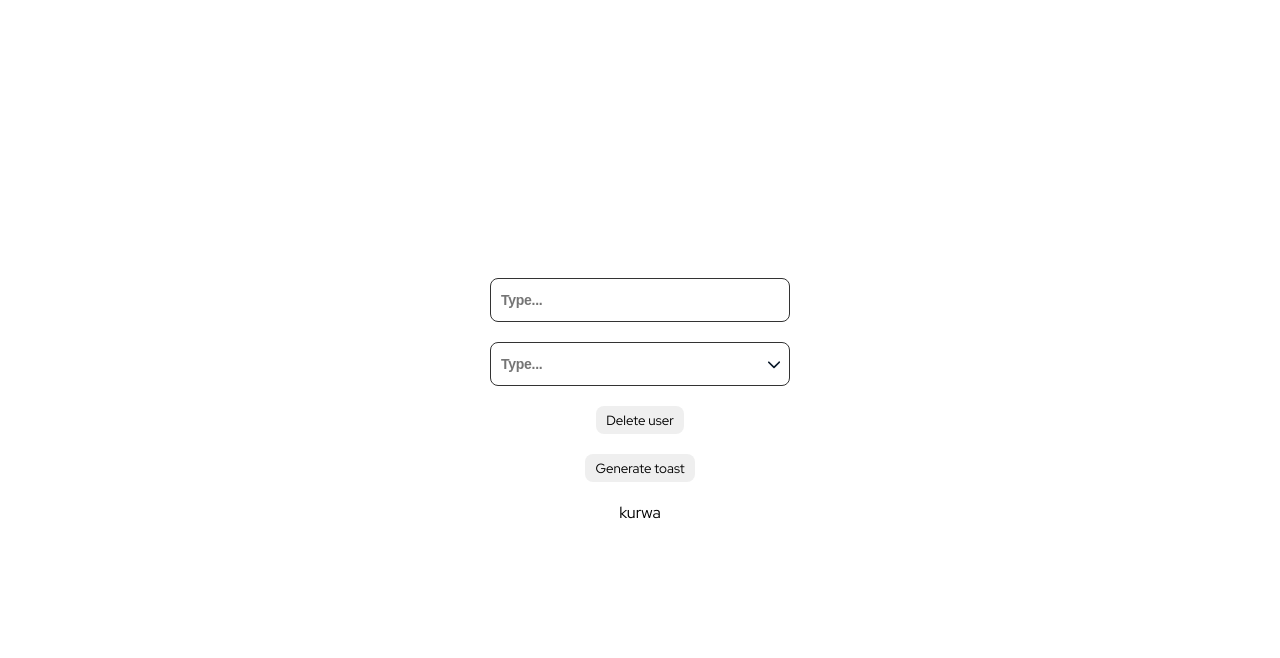
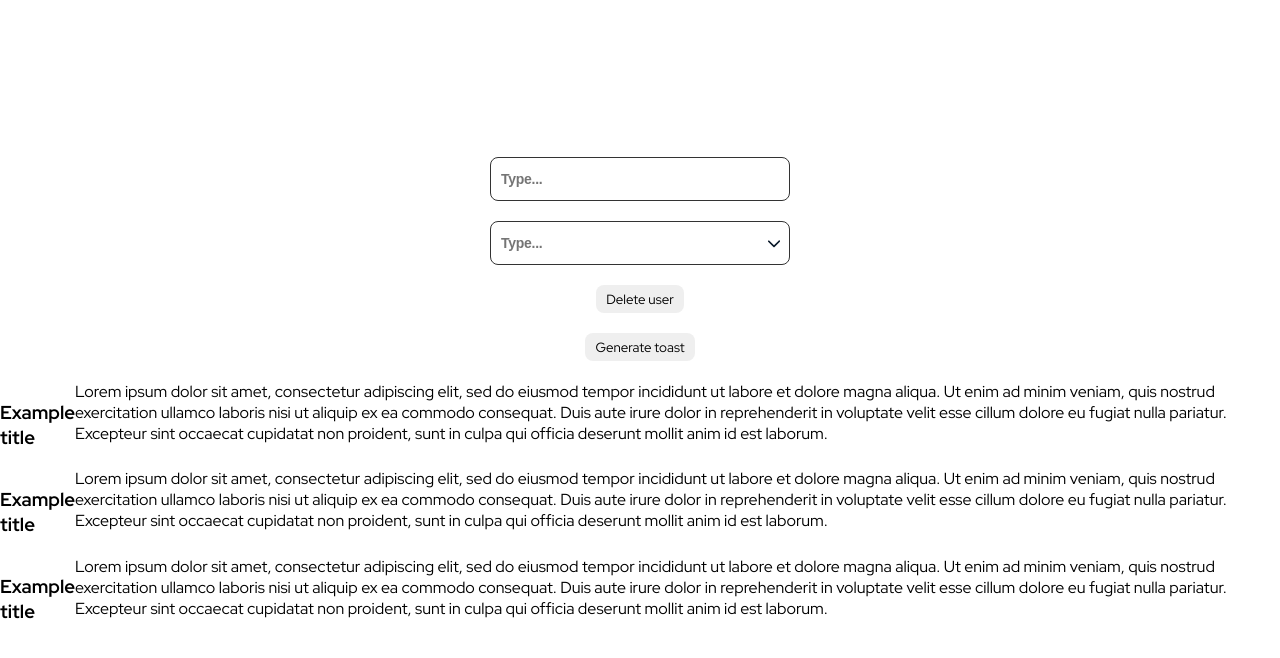
Before and after one commit to rartamosa/React-UI-components, a React (Create React App) app: page / in a window 1280 px wide. Shown: the top 658 px of the page. Built offline with nearby package versions, Linux system fonts and the light colour scheme.

Commit message:
Fixed types in Accordion

```diff
--- a/src/App.tsx
+++ b/src/App.tsx
@@ -20,7 +20,7 @@ import useToast from "./components/Toast/useToast";
 
 // ACCORDION
 import Accordion from "./components/Accordion/Accordion";
-import AccordionDummyData from "./components/Accordion/AccordionDummyData";
+import accordionDummyData from "./components/Accordion/AccordionDummyData";
 
 const App = () => {
   //  TAGS INPUT
@@ -138,7 +138,7 @@ const App = () => {
       />
 
       {/* ACCORDION */}
-      <Accordion accordionBody={AccordionDummyData} />
+      <Accordion accordionBody={accordionDummyData} />
     </>
   );
 };
--- a/src/components/Accordion/Accordion.tsx
+++ b/src/components/Accordion/Accordion.tsx
@@ -1,17 +1,16 @@
 import { useState } from "react";
 import styled, { css } from "styled-components";
 
-import { AccordionProps } from "./AccordionProps";
+import { AccordionProps, AccordionData } from "./AccordionProps";
 
 const Accordion = ({ accordionBody }: AccordionProps) => {
   const [isAccordionOpen, setIsAccordionOpen] = useState(false);
 
   return (
     <div>
-      kurwa
       {accordionBody.map((accordion) => (
         <AccordionsContainer key={accordion.id}>
-          <SingleAccordion>{accordion.children}</SingleAccordion>
+          <SingleAccordion>{accordion.children()}</SingleAccordion>
         </AccordionsContainer>
       ))}
     </div>
--- a/src/components/Accordion/AccordionDummyData.ts
+++ b/src/components/Accordion/AccordionDummyData.ts
@@ -5,10 +5,10 @@ import uniqid from "uniqid";
 import { AccordionData } from "./AccordionProps";
 import DummyComponent from "./DummyComponent";
 
-const AccordionDummyData: AccordionData[] = [
+const accordionDummyData: AccordionData[] = [
   {
     id: uniqid(),
-    children: () => DummyComponent,
+    children: DummyComponent,
     disabled: false,
   },
   {
@@ -23,4 +23,4 @@ const AccordionDummyData: AccordionData[] = [
   },
 ];
 
-export default AccordionDummyData;
+export default accordionDummyData;
--- a/src/components/Accordion/AccordionProps.ts
+++ b/src/components/Accordion/AccordionProps.ts
@@ -1,5 +1,4 @@
 import React, { ReactNode } from "react";
-import { JsxEmit } from "typescript";
 
 export type AccordionProps = {
   accordionBody: AccordionData[];
@@ -7,6 +6,6 @@ export type AccordionProps = {
 
 export type AccordionData = {
   id: string;
-  children: ReactNode | JSX.Element;
+  children: () => JSX.Element;
   disabled: boolean;
 };
```
